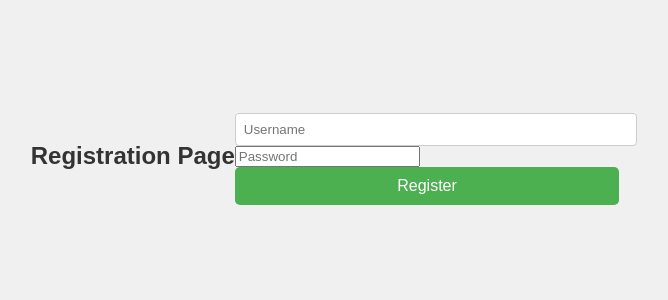
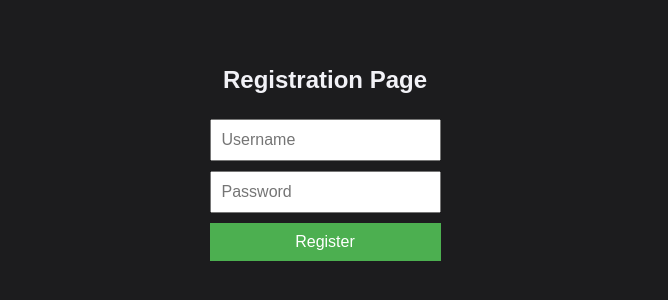
Before and after one commit to Daniyal-Danish/NewHacks-Project, a plain HTML site: page index.html in a window 1280 px wide. Shown: the part 244-544 px from the top of the page, without its empty margins (315-983 px from the left). Drawn offline with Linux system fonts and the light colour scheme.

Commit message:
Changed Color

```diff
--- /dev/null
+++ b/Intro.css
@@ -0,0 +1,32 @@
+body {
+    background-color: #1c1c1e;
+    color: #f2f2f7;
+    display: flex;
+    justify-content: center;
+    align-items: center;
+    flex-direction: column;
+    font-family: Arial, sans-serif;
+    height: 100vh;
+    margin: 0;
+}
+h2 {
+    color: #f2f2f7;
+}
+form {
+    display: flex;
+    flex-direction: column;
+}
+input, button {
+    margin: 5px 0;
+    padding: 10px;
+    font-size: 1em;
+}
+button {
+    background-color: #4CAF50;
+    color: white;
+    border: none;
+    cursor: pointer;
+}
+button:hover {
+    background-color: #45a049;
+}
--- a/Questions.css
+++ b/Questions.css
@@ -1,6 +1,7 @@
 body {
     font-family: Arial, sans-serif;
-    background-color: #f0f0f0;
+    background-color: #1c1c1e;
+    color: #f2f2f7;
     display: flex;
     justify-content: center;
     align-items: center;
@@ -9,7 +10,7 @@ body {
 }
 
 .container {
-    background-color: white;
+    background-color: #2c2c2e;
     padding: 20px;
     width: 100%;
     max-width: 500px;
@@ -19,7 +20,7 @@ body {
 
 h2 {
     text-align: center;
-    color: #333;
+    color: #f2f2f7;
 }
 
 .question div {
--- a/index.html
+++ b/index.html
@@ -3,7 +3,7 @@
 <head>
     <meta charset="UTF-8">
     <meta name="viewport" content="width=device-width, initial-scale=1.0">
-    <link rel="stylesheet" href="Questions.css">
+    <link rel="stylesheet" href="Intro.css">
     <title>Register</title>
 </head>
 <body>
```
Also changed, not shown: checklist.html (+2 -3 lines), login.html (+1 -1 lines), style.css (+4 -3 lines).
